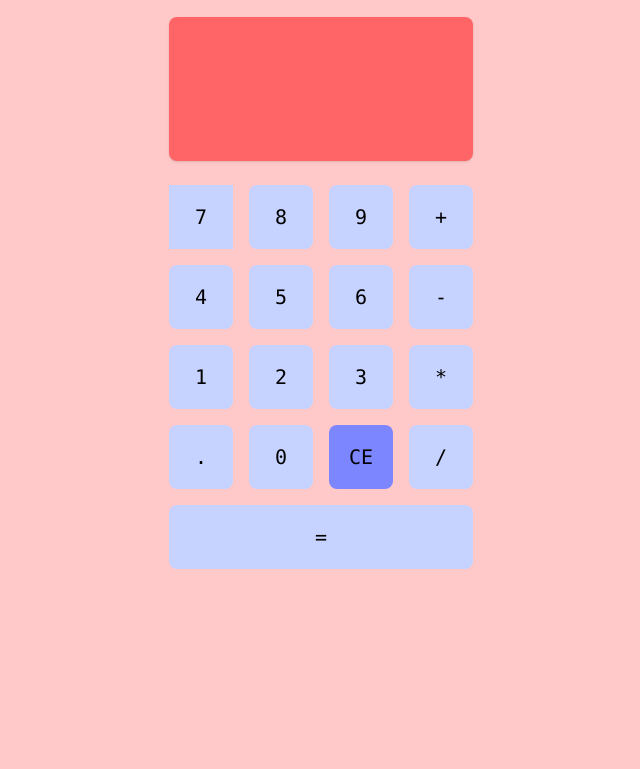
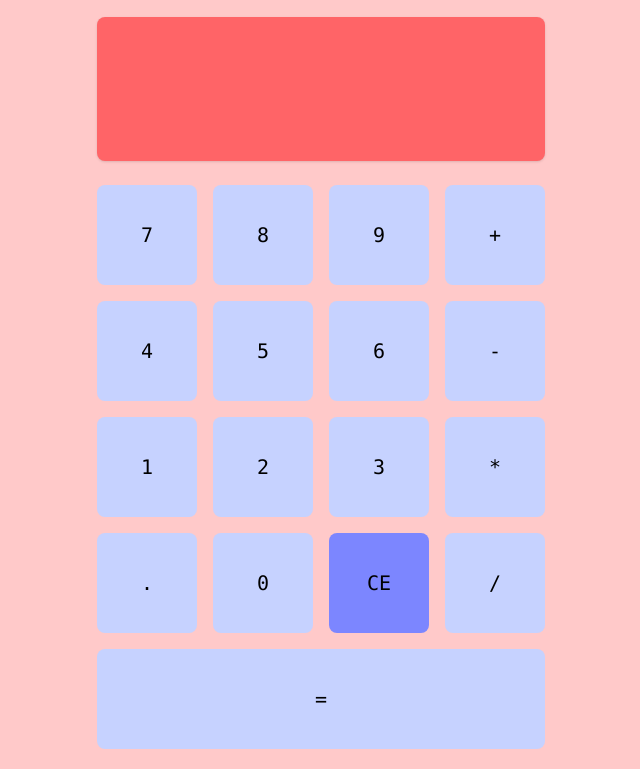
Before and after one commit to JDMcauley/web-calculator, a website: page index.html in a window 1280 px wide. Shown: the part 59-828 px from the top of the page, without its empty margins (319-959 px from the left). Before the commit the page ends 800 px from the top, so only its background shows below. Drawn offline with nearby package versions, Linux system fonts and the light colour scheme.

Commit message:
style for desktop

```diff
--- a/index.html
+++ b/index.html
@@ -14,23 +14,23 @@
             <p id="calcDisplay" class="text-end text-md sm:text-xl"></p>
         </div>
         <div class="grid grid-col-4 grid-row-5 justify-center bg-color-red-400 w-full max-w-md gap-4">
-            <button onclick="buttonClicked('7')" id="button" name="7" class="col-start-1 bg-indigo-200 row-start-1 h-14 md:h-16 sm:h-14 w-full aspect-square text-lg md:text-xl hover:cursor-pointer hover:bg-indigo-400">7</button>
-            <button onclick="buttonClicked('8')" id="button" name="8" class="col-start-2 bg-indigo-200 row-start-1 h-14 md:h-16 sm:h-14 w-full aspect-square text-lg md:text-xl rounded-lg hover:cursor-pointer hover:bg-indigo-400">8</button>
-            <button onclick="buttonClicked('9')" id="button" name="9" class=" col-start-3 bg-indigo-200 row-start-1 h-14 md:h-16 sm:h-14 w-full aspect-square text-lg md:text-xl rounded-lg hover:cursor-pointer hover:bg-indigo-400">9</button>
-            <button onclick="buttonClicked('4')" id="button" name="4" class="col-start-1 row-start-2 bg-indigo-200 h-14 md:h-16 sm:h-14 w-full aspect-square text-lg md:text-xl rounded-lg hover:cursor-pointer hover:bg-indigo-400">4</button>
-            <button onclick="buttonClicked('5')" id="button" name="5" class="col-start-2 row-start-2 bg-indigo-200 h-14 md:h-16 sm:h-14 w-full aspect-square text-lg md:text-xl rounded-lg hover:cursor-pointer hover:bg-indigo-400">5</button>
-            <button onclick="buttonClicked('6')" id="button" name="6" class=" col-start-3 row-start-2 bg-indigo-200 h-14 md:h-16 sm:h-14 w-full aspect-square text-lg md:text-xl rounded-lg hover:cursor-pointer hover:bg-indigo-400">6</button>
-            <button onclick="buttonClicked('1')" id="button" name="1" class="col-start-1 bg-indigo-200 row-start-3 h-14 md:h-16 sm:h-14 w-full aspect-square text-lg md:text-xl rounded-lg hover:cursor-pointer hover:bg-indigo-400">1</button>
-            <button onclick="buttonClicked('2')" id="button" name="2" class="col-start-2 bg-indigo-200 row-start-3 h-14 md:h-16 sm:h-14 w-full aspect-square text-lg md:text-xl rounded-lg hover:cursor-pointer hover:bg-indigo-400">2</button>
-            <button onclick="buttonClicked('3')" id="button" name="3" class=" col-start-3 bg-indigo-200 row-start-3 h-14 md:h-16 sm:h-14 w-full aspect-square text-lg md:text-xl rounded-lg hover:cursor-pointer hover:bg-indigo-400">3</button>
-            <button onclick="buttonClicked('0')" id="button" name="0" class=" col-start-2 bg-indigo-200 row-start-4 h-14 md:h-16 sm:h-14 w-full aspect-square text-lg md:text-xl rounded-lg hover:cursor-pointer hover:bg-indigo-400">0</button>
-            <button onclick="clearDisplay()" id="button" name="2" class="col-start-3 bg-indigo-400 row-start-4 h-14 md:h-16 sm:h-14 w-full aspect-square rounded-lg text-lg md:text-xl hover:cursor-pointer hover:bg-indigo-600">CE</button>
-            <button onclick="calculateNumber('+')" id="button" name="+" class=" col-start-4 bg-indigo-200 row-start-1 h-14 md:h-16 sm:h-14 w-full aspect-square text-lg md:text-xl rounded-lg hover:cursor-pointer hover:bg-indigo-400">+</button>
-            <button onclick="calculateNumber('-')" id="button" name="-" class=" col-start-4 bg-indigo-200 row-start-2 h-14 md:h-16 sm:h-14 w-full aspect-square text-lg md:text-xl rounded-lg hover:cursor-pointer hover:bg-indigo-400">-</button>
-            <button onclick="buttonClicked('.')" id="button" name="." class=" col-start-1 bg-indigo-200 row-start-4 h-14 md:h-16 sm:h-14 w-full aspect-square text-lg md:text-xl rounded-lg hover:cursor-pointer hover:bg-indigo-400">.</button>
-            <button onclick="calculateNumber('*')" id="button" name="*" class=" col-start-4 bg-indigo-200 row-start-3 h-14 md:h-16 sm:h-14 w-full aspect-square rounded-lg text-lg md:text-xl hover:cursor-pointer hover:bg-indigo-400">*</button>
-            <button onclick="calculateNumber('/')" id="button" name="/" class=" col-start-4 bg-indigo-200 row-start-4 h-14 md:h-16 sm:h-14 w-full aspect-square text-lg md:text-xl rounded-lg hover:cursor-pointer hover:bg-indigo-400">/</button>
-            <button onclick="calculateNumber('=')" id="button" name="=" class=" col-start-1 col-span-4 bg-indigo-200 row-start-5 h-14 md:h-16 sm:h-14 w-full text-lg md:text-xl rounded-lg text-center hover:cursor-pointer hover:bg-indigo-400">=</button>
+            <button onclick="buttonClicked('7')" id="button" name="7" class="col-start-1 bg-indigo-200 row-start-1 h-14 md:h-25 sm:h-14 w-full aspect-square text-lg md:text-xl rounded-lg hover:cursor-pointer hover:bg-indigo-400">7</button>
+            <button onclick="buttonClicked('8')" id="button" name="8" class="col-start-2 bg-indigo-200 row-start-1 h-14 md:h-25 sm:h-14 w-full aspect-square text-lg md:text-xl rounded-lg hover:cursor-pointer hover:bg-indigo-400">8</button>
+            <button onclick="buttonClicked('9')" id="button" name="9" class=" col-start-3 bg-indigo-200 row-start-1 h-14 md:h-25 sm:h-14 w-full aspect-square text-lg md:text-xl rounded-lg hover:cursor-pointer hover:bg-indigo-400">9</button>
+            <button onclick="buttonClicked('4')" id="button" name="4" class="col-start-1 row-start-2 bg-indigo-200 h-14 md:h-25 sm:h-14 w-full aspect-square text-lg md:text-xl rounded-lg hover:cursor-pointer hover:bg-indigo-400">4</button>
+            <button onclick="buttonClicked('5')" id="button" name="5" class="col-start-2 row-start-2 bg-indigo-200 h-14 md:h-25 sm:h-14 w-full aspect-square text-lg md:text-xl rounded-lg hover:cursor-pointer hover:bg-indigo-400">5</button>
+            <button onclick="buttonClicked('6')" id="button" name="6" class=" col-start-3 row-start-2 bg-indigo-200 h-14 md:h-25 sm:h-14 w-full aspect-square text-lg md:text-xl rounded-lg hover:cursor-pointer hover:bg-indigo-400">6</button>
+            <button onclick="buttonClicked('1')" id="button" name="1" class="col-start-1 bg-indigo-200 row-start-3 h-14 md:h-25 sm:h-14 w-full aspect-square text-lg md:text-xl rounded-lg hover:cursor-pointer hover:bg-indigo-400">1</button>
+            <button onclick="buttonClicked('2')" id="button" name="2" class="col-start-2 bg-indigo-200 row-start-3 h-14 md:h-25 sm:h-14 w-full aspect-square text-lg md:text-xl rounded-lg hover:cursor-pointer hover:bg-indigo-400">2</button>
+            <button onclick="buttonClicked('3')" id="button" name="3" class=" col-start-3 bg-indigo-200 row-start-3 h-14 md:h-25 sm:h-14 w-full aspect-square text-lg md:text-xl rounded-lg hover:cursor-pointer hover:bg-indigo-400">3</button>
+            <button onclick="buttonClicked('0')" id="button" name="0" class=" col-start-2 bg-indigo-200 row-start-4 h-14 md:h-25 sm:h-14 w-full aspect-square text-lg md:text-xl rounded-lg hover:cursor-pointer hover:bg-indigo-400">0</button>
+            <button onclick="clearDisplay()" id="button" name="2" class="col-start-3 bg-indigo-400 row-start-4 h-14 md:h-25 sm:h-14 w-full aspect-square rounded-lg text-lg md:text-xl hover:cursor-pointer hover:bg-indigo-600">CE</button>
+            <button onclick="calculateNumber('+')" id="button" name="+" class=" col-start-4 bg-indigo-200 row-start-1 h-14 md:h-25 sm:h-14 w-full aspect-square text-lg md:text-xl rounded-lg hover:cursor-pointer hover:bg-indigo-400">+</button>
+            <button onclick="calculateNumber('-')" id="button" name="-" class=" col-start-4 bg-indigo-200 row-start-2 h-14 md:h-25 sm:h-14 w-full aspect-square text-lg md:text-xl rounded-lg hover:cursor-pointer hover:bg-indigo-400">-</button>
+            <button onclick="buttonClicked('.')" id="button" name="." class=" col-start-1 bg-indigo-200 row-start-4 h-14 md:h-25 sm:h-14 w-full aspect-square text-lg md:text-xl rounded-lg hover:cursor-pointer hover:bg-indigo-400">.</button>
+            <button onclick="calculateNumber('*')" id="button" name="*" class=" col-start-4 bg-indigo-200 row-start-3 h-14 md:h-25 sm:h-14 w-full aspect-square rounded-lg text-lg md:text-xl hover:cursor-pointer hover:bg-indigo-400">*</button>
+            <button onclick="calculateNumber('/')" id="button" name="/" class=" col-start-4 bg-indigo-200 row-start-4 h-14 md:h-25 sm:h-14 w-full aspect-square text-lg md:text-xl rounded-lg hover:cursor-pointer hover:bg-indigo-400">/</button>
+            <button onclick="calculateNumber('=')" id="button" name="=" class=" col-start-1 col-span-4 bg-indigo-200 row-start-5 h-14 md:h-25 sm:h-14 w-full text-lg md:text-xl rounded-lg text-center hover:cursor-pointer hover:bg-indigo-400">=</button>
         </div>
     </div>
     <script src="index.js"></script>
```
